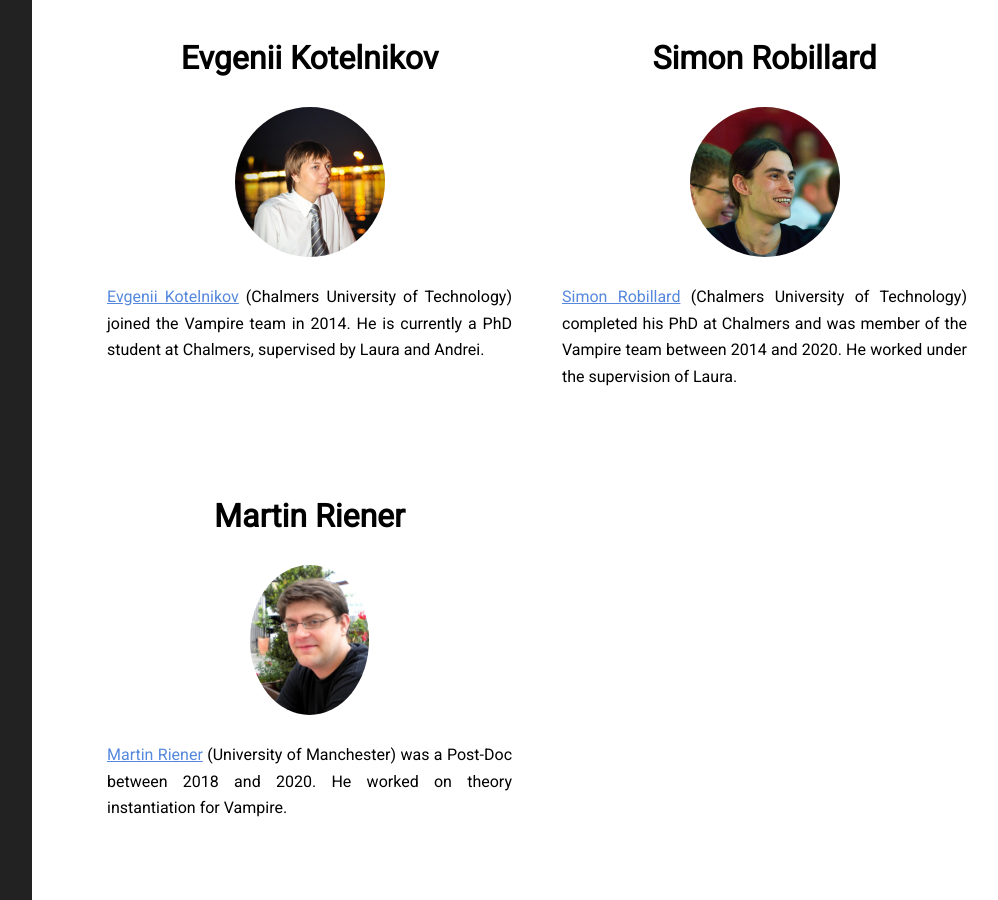
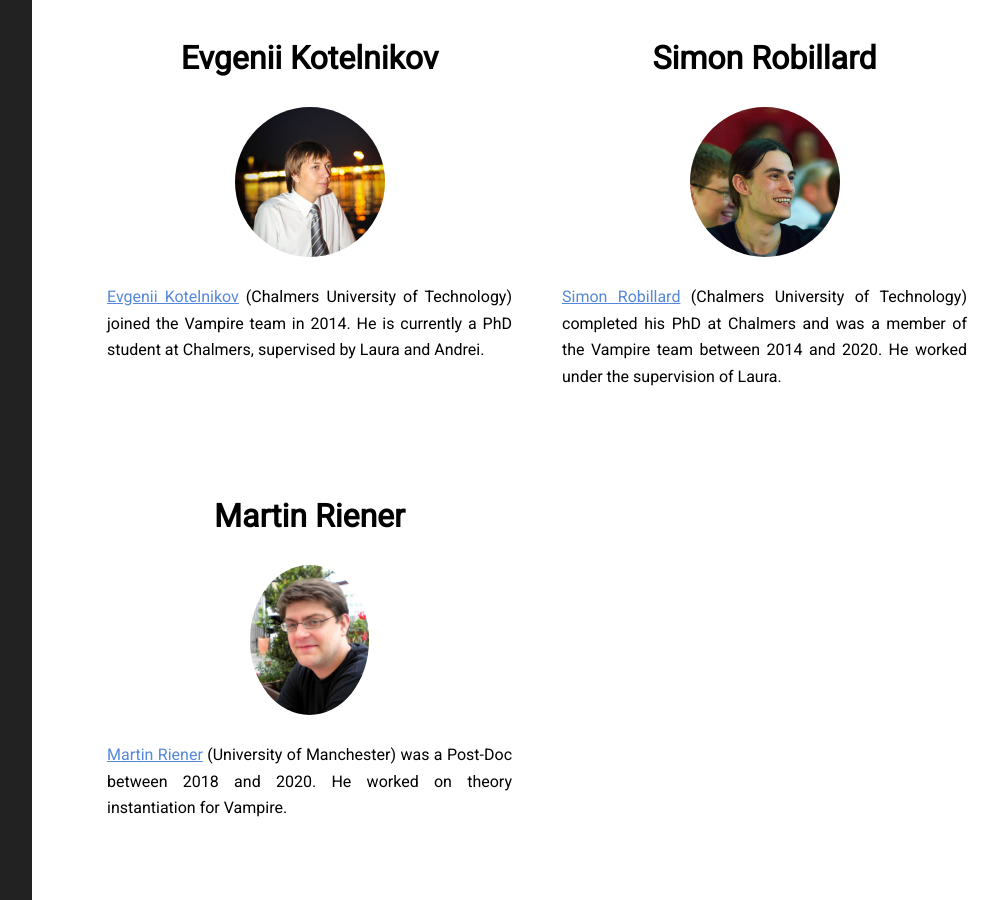
Before and after one commit to vprover/vprover.github.io, a Jekyll site: the page built from team.html, in a window 1280 px wide and 900 px high, scrolled down 2294 px. Shown: the whole window, without its empty margins (268-1266 px from the left). Built offline with Jekyll 4.4.1, drawn with Linux system fonts in a browser that asks for light colours.

Commit message:
correcting typo

```diff
--- a/team.html
+++ b/team.html
@@ -90,7 +90,7 @@ He is currently a PhD student at Chalmers, supervised by Laura and Andrei.
 <h2>Simon Robillard</h2>
 <img alt="Simon Robillard" src="/img/srobillard.jpg">
 <p>
-{{ robillard }} (Chalmers University of Technology) completed his PhD at Chalmers and was member of the Vampire team between 2014 and 2020.
+{{ robillard }} (Chalmers University of Technology) completed his PhD at Chalmers and was a member of the Vampire team between 2014 and 2020.
 He worked under the supervision of Laura.
 </p>
 </li>
```
